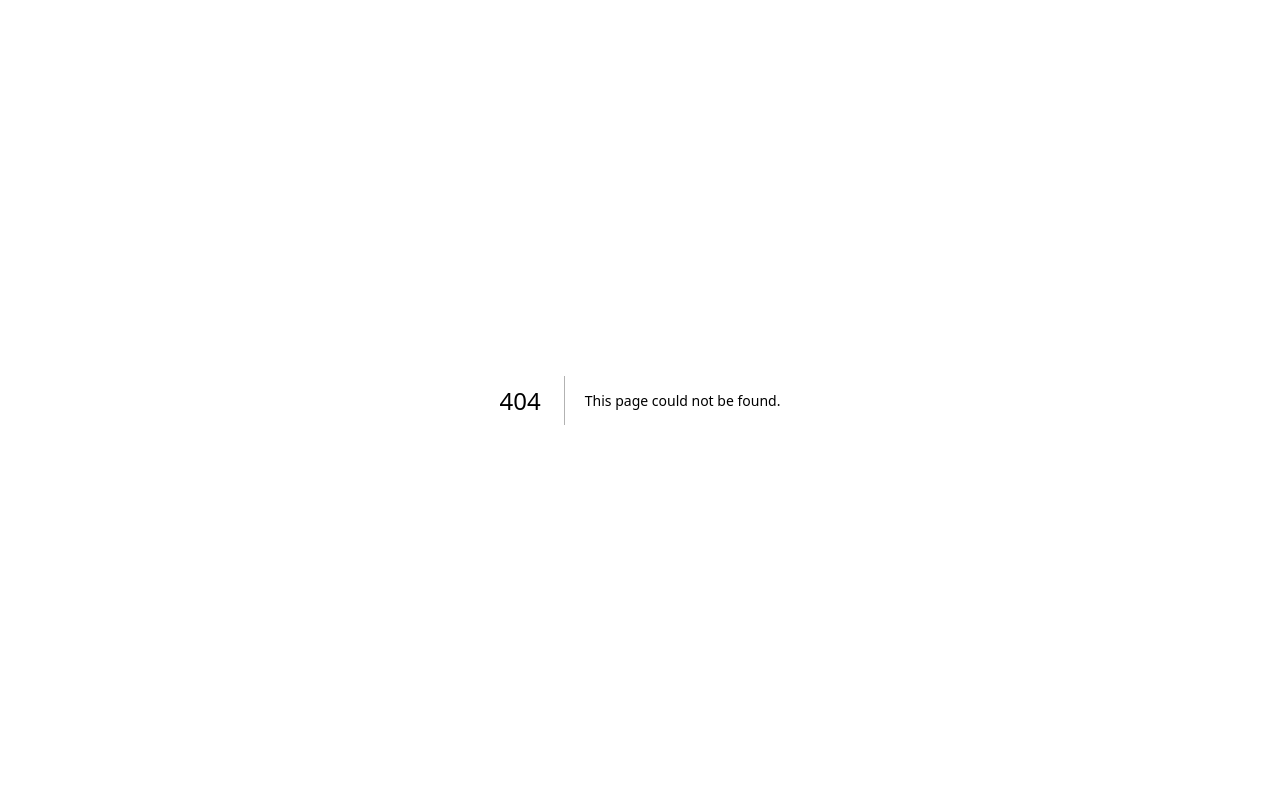
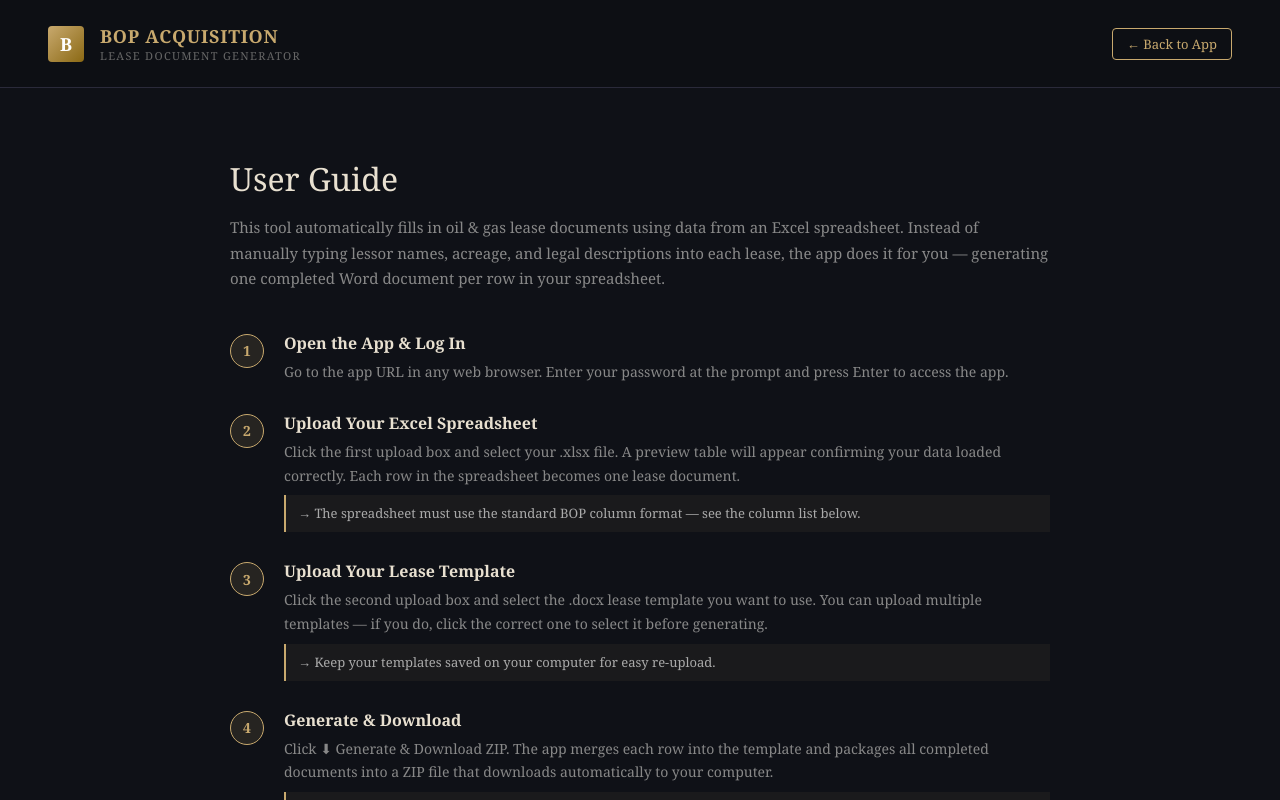
Before and after one commit to BOPABSTRACT/lease-doc-generator, a Next.js app: page /help in a window 1280 px wide. Before the commit this address had no page. Shown: the top 800 px of the page. Built offline with nearby package versions, Linux system fonts and the light colour scheme.

Commit message:
Create page.tsx

```diff
--- /dev/null
+++ b/app/help/page.tsx
@@ -0,0 +1,132 @@
+export default function HelpPage() {
+  return (
+    <main style={{
+      minHeight: '100vh',
+      background: '#0f1117',
+      fontFamily: "'Georgia', serif",
+      color: '#e8e0d0',
+      padding: '0',
+    }}>
+      <header style={{
+        borderBottom: '1px solid #2a2a3a',
+        padding: '24px 48px',
+        display: 'flex',
+        alignItems: 'center',
+        justifyContent: 'space-between',
+        background: '#0d0f14',
+      }}>
+        <div style={{ display: 'flex', alignItems: 'center', gap: 16 }}>
+          <div style={{
+            width: 36, height: 36,
+            background: 'linear-gradient(135deg, #c8a96e, #8b6914)',
+            borderRadius: 4,
+            display: 'flex', alignItems: 'center', justifyContent: 'center',
+            fontSize: 18, fontWeight: 'bold', color: '#fff',
+          }}>B</div>
+          <div>
+            <div style={{ fontSize: 18, fontWeight: 600, letterSpacing: '0.04em', color: '#c8a96e' }}>BOP ACQUISITION</div>
+            <div style={{ fontSize: 11, color: '#666', letterSpacing: '0.12em', textTransform: 'uppercase' }}>Lease Document Generator</div>
+          </div>
+        </div>
+        <a href="/" style={{
+          color: '#c8a96e', fontSize: 13, textDecoration: 'none',
+          border: '1px solid #c8a96e', padding: '6px 14px', borderRadius: 4,
+        }}>← Back to App</a>
+      </header>
+
+      <div style={{ maxWidth: 820, margin: '0 auto', padding: '48px 32px' }}>
+        <h1 style={{ fontSize: 32, fontWeight: 400, color: '#e8e0d0', marginBottom: 8 }}>User Guide</h1>
+        <p style={{ color: '#888', fontSize: 15, lineHeight: 1.7, marginBottom: 40 }}>
+          This tool automatically fills in oil &amp; gas lease documents using data from an Excel spreadsheet.
+          Instead of manually typing lessor names, acreage, and legal descriptions into each lease,
+          the app does it for you — generating one completed Word document per row in your spreadsheet.
+        </p>
+
+        {/* Steps */}
+        {[
+          {
+            n: '1', title: 'Open the App & Log In',
+            body: 'Go to the app URL in any web browser. Enter your password at the prompt and press Enter to access the app.',
+            note: null,
+          },
+          {
+            n: '2', title: 'Upload Your Excel Spreadsheet',
+            body: 'Click the first upload box and select your .xlsx file. A preview table will appear confirming your data loaded correctly. Each row in the spreadsheet becomes one lease document.',
+            note: 'The spreadsheet must use the standard BOP column format — see the column list below.',
+          },
+          {
+            n: '3', title: 'Upload Your Lease Template',
+            body: 'Click the second upload box and select the .docx lease template you want to use. You can upload multiple templates — if you do, click the correct one to select it before generating.',
+            note: 'Keep your templates saved on your computer for easy re-upload.',
+          },
+          {
+            n: '4', title: 'Generate & Download',
+            body: 'Click ⬇ Generate & Download ZIP. The app merges each row into the template and packages all completed documents into a ZIP file that downloads automatically to your computer.',
+            note: 'Files are named by record number and lessor — e.g. 001_Jon_Smith.docx, 002_Peter_Smith.docx',
+          },
+          {
+            n: '5', title: 'Open & Review the Documents',
+            body: 'Extract the ZIP file and open each Word document to review. All fields will be filled in with data from your spreadsheet. Documents are ready to print or send for signature.',
+            note: null,
+          },
+        ].map(step => (
+          <div key={step.n} style={{ display: 'flex', gap: 20, marginBottom: 28 }}>
+            <div style={{
+              width: 32, height: 32, borderRadius: '50%',
+              background: 'rgba(200,169,110,0.12)', border: '1px solid #c8a96e',
+              display: 'flex', alignItems: 'center', justifyContent: 'center',
+              fontSize: 14, color: '#c8a96e', fontWeight: 600, flexShrink: 0, marginTop: 2,
+            }}>{step.n}</div>
+            <div>
+              <div style={{ fontSize: 16, fontWeight: 600, color: '#e8e0d0', marginBottom: 6 }}>{step.title}</div>
+              <div style={{ fontSize: 14, color: '#888', lineHeight: 1.7 }}>{step.body}</div>
+              {step.note && (
+                <div style={{
+                  marginTop: 8, padding: '8px 12px',
+                  background: 'rgba(200,169,110,0.06)', borderLeft: '2px solid #c8a96e',
+                  fontSize: 13, color: '#aaa', lineHeight: 1.6,
+                }}>→ {step.note}</div>
+              )}
+            </div>
+          </div>
+        ))}
+
+        <hr style={{ border: 'none', borderTop: '1px solid #1e1e2e', margin: '36px 0' }} />
+
+        {/* Two columns */}
+        <div style={{ display: 'grid', gridTemplateColumns: '1fr 1fr', gap: 20, marginBottom: 36 }}>
+          <div style={{ background: '#0d0f14', border: '1px solid #1e1e2e', borderRadius: 8, padding: 20 }}>
+            <div style={{ fontSize: 11, color: '#c8a96e', letterSpacing: '0.1em', textTransform: 'uppercase', marginBottom: 12 }}>Required Excel Columns</div>
+            {['Year','Lessor (full combined name)','Lessor 1 (first lessor)','Lessor 2 (second lessor)','Status (e.g. Husband and Wife)','Address','Township','County','State (e.g. PA, WV)','Gross Acres','Tax ID','Vesting Lessor','Vesting Date','Deed Book','Deed Page','Instrument','Royalty Spelled out','Royalty Number','Bonus Amount Spelled out','Bonus Amount Number'].map(col => (
+              <div key={col} style={{ fontSize: 13, color: '#888', padding: '4px 0', borderBottom: '1px solid #1a1a2a' }}>{col}</div>
+            ))}
+          </div>
+          <div style={{ background: '#0d0f14', border: '1px solid #1e1e2e', borderRadius: 8, padding: 20 }}>
+            <div style={{ fontSize: 11, color: '#c8a96e', letterSpacing: '0.1em', textTransform: 'uppercase', marginBottom: 12 }}>Available Templates</div>
+            {['NEPA Lease','PA Allegheny / Wash Lease','PA Allegheny / Wash Lease (Flat Rate)','PA EQT Artemis Lease','PA Long Form Lease','Short Form Lease','Short Form Lease (Flat Rate)','WV Long Form Lease'].map(t => (
+              <div key={t} style={{ fontSize: 13, color: '#888', padding: '4px 0', borderBottom: '1px solid #1a1a2a' }}>{t}</div>
+            ))}
+          </div>
+        </div>
+
+        {/* Tips */}
+        <div style={{ background: '#0d0f14', border: '1px solid #2a3a2a', borderRadius: 8, padding: '20px 24px' }}>
+          <div style={{ fontSize: 11, color: '#70c090', letterSpacing: '0.1em', textTransform: 'uppercase', marginBottom: 12 }}>Tips & Common Issues</div>
+          {[
+            'Make sure your Excel file uses the exact column names listed above — spelling and capitalization matter.',
+            'Each row in your spreadsheet = one lease document in the output ZIP.',
+            'If a field is blank in Excel, it will appear blank in the lease — review all rows before generating.',
+            'If a merge tag appears unformatted in output (e.g. «Lessor_1» instead of a name), the tag in the Word template may be corrupted — contact your administrator.',
+            'The app works in any modern browser — Chrome, Edge, Firefox, or Safari.',
+            'For support or access issues contact your BOP Acquisition administrator.',
+          ].map((tip, i) => (
+            <div key={i} style={{ fontSize: 13, color: '#888', padding: '5px 0 5px 16px', position: 'relative', lineHeight: 1.6 }}>
+              <span style={{ position: 'absolute', left: 0, color: '#70c090' }}>→</span>
+              {tip}
+            </div>
+          ))}
+        </div>
+      </div>
+    </main>
+  )
+}
```
